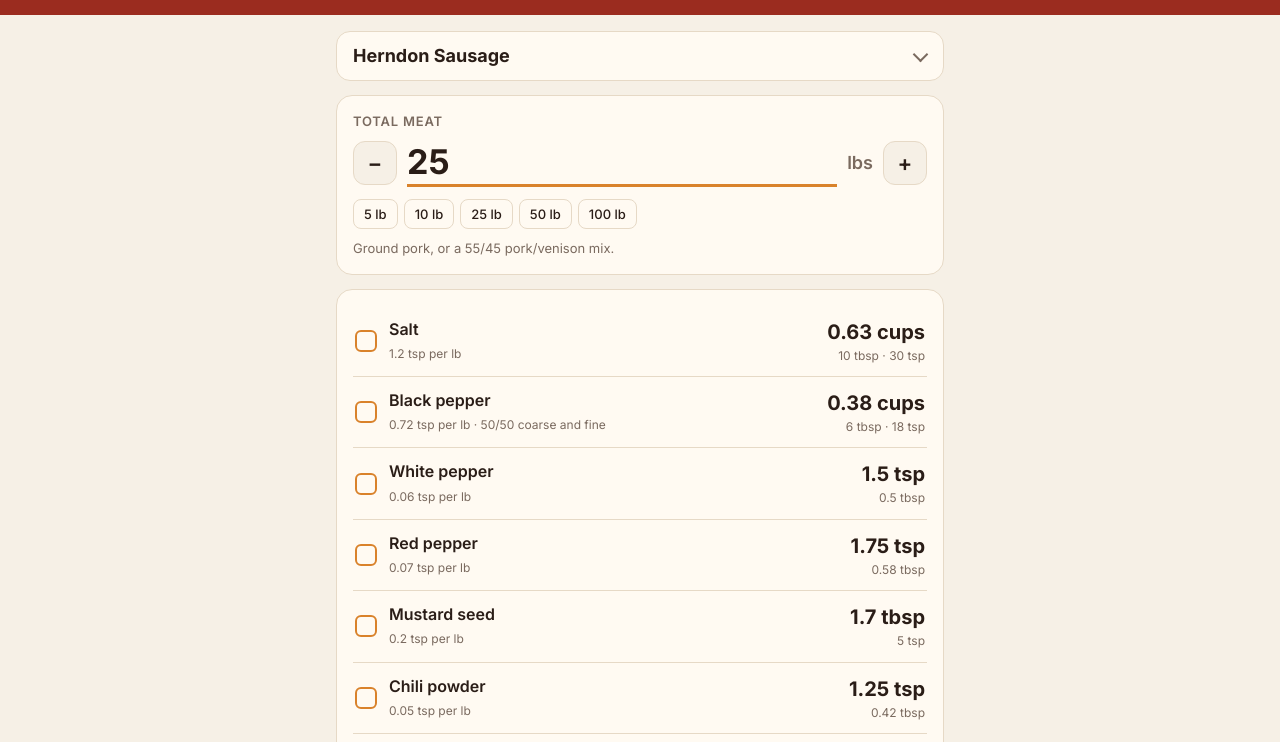
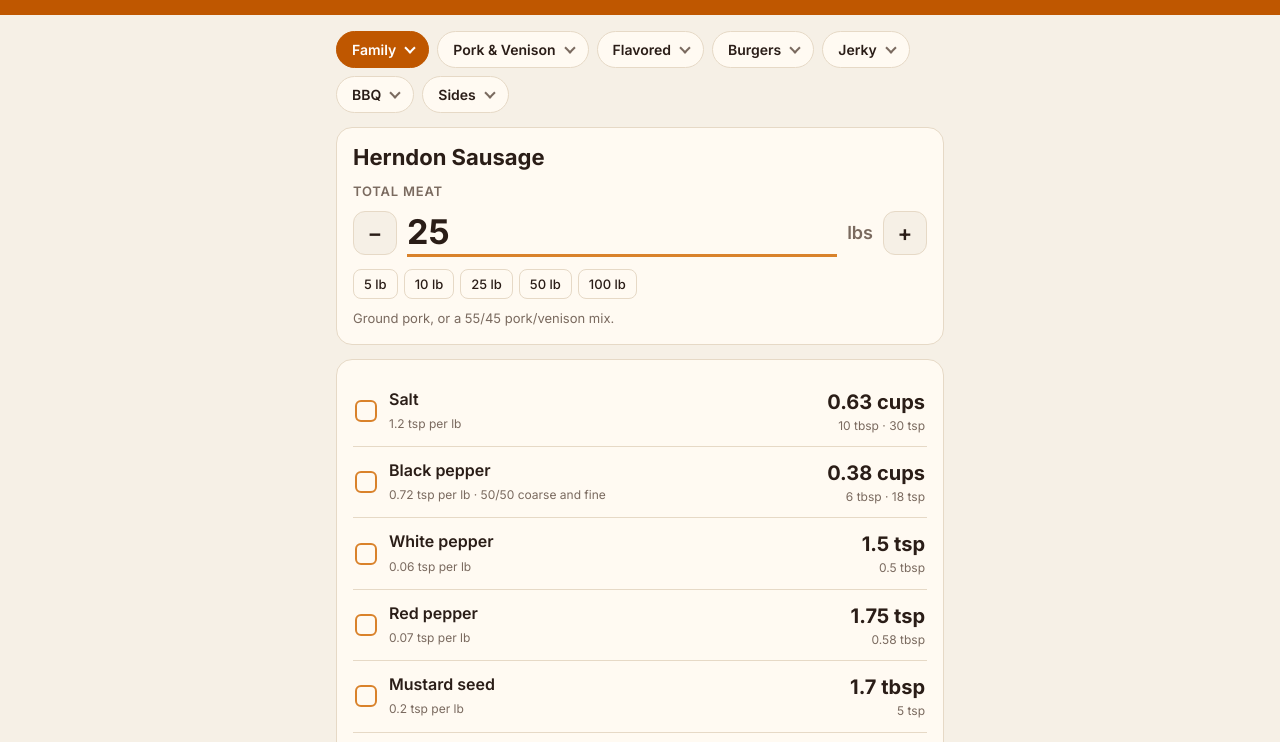
Before and after one commit to bherndon/sausage, a plain HTML site: page index.html in a window 1280 px wide. Shown: the part 90-832 px from the top of the page. Drawn offline with Linux system fonts and the light colour scheme.

Commit message:
Burnt orange header and category pill dropdowns
Co-Authored-By: Claude Opus 5.5 <noreply@anthropic.com>
Claude-Session: https://claude.ai/code/session_015K2AdxreaCMZV44mgza8BE

```diff
--- a/index.html
+++ b/index.html
@@ -9,11 +9,11 @@
 <style>
   :root{
     --bg:#f6f0e6; --card:#fffaf2; --ink:#2a1d17; --muted:#7a6a5f; --line:#e6d9c6;
-    --brand:#9b2c1f; --brand-ink:#fff; --accent:#d9822b; --done:#b7a99a; --tint:#f3e3cf;
+    --brand:#bf5700; --brand-ink:#fff; --accent:#d9822b; --done:#b7a99a; --tint:#f3e3cf;
   }
   @media (prefers-color-scheme: dark){
     :root{ --bg:#1b1512; --card:#251d18; --ink:#f3e9dc; --muted:#b3a291; --line:#3a2e26;
-      --brand:#c4452f; --accent:#e89a45; --done:#6f6257; --tint:#33271f; }
+      --brand:#c8641a; --accent:#e89a45; --done:#6f6257; --tint:#33271f; }
   }
   *{box-sizing:border-box}
   body{margin:0;background:var(--bg);color:var(--ink);font:16px/1.45 Inter,system-ui,sans-serif;-webkit-font-smoothing:antialiased}
@@ -21,11 +21,17 @@
   header h1{font-family:"Alfa Slab One",Georgia,serif;font-weight:400;font-size:28px;margin:0;letter-spacing:.5px}
   header p{margin:4px 0 0;opacity:.85;font-size:14px}
   main{max-width:640px;margin:0 auto;padding:16px}
-  .picker{position:relative;margin-bottom:14px}
-  .picker select{width:100%;appearance:none;-webkit-appearance:none;background:var(--card);color:var(--ink);
-    border:1.5px solid var(--line);border-radius:14px;padding:14px 44px 14px 16px;font:700 18px Inter,sans-serif}
-  .picker::after{content:"";position:absolute;right:18px;top:50%;width:9px;height:9px;margin-top:-7px;
-    border:solid var(--muted);border-width:0 2.5px 2.5px 0;transform:rotate(45deg);pointer-events:none}
+  .pills{display:flex;flex-wrap:wrap;gap:8px;margin-bottom:14px}
+  .pill{position:relative;display:inline-flex;align-items:center;max-width:100%;background:var(--card);color:var(--ink);
+    border:1.5px solid var(--line);border-radius:999px;padding:9px 32px 9px 15px;font:600 14px Inter,sans-serif}
+  .pill .lbl{white-space:nowrap;overflow:hidden;text-overflow:ellipsis}
+  .pill select{position:absolute;inset:0;width:100%;height:100%;opacity:0;cursor:pointer;font-size:16px}
+  .pill::after{content:"";position:absolute;right:14px;top:50%;width:6px;height:6px;margin-top:-5px;
+    border:solid var(--muted);border-width:0 2px 2px 0;transform:rotate(45deg);pointer-events:none}
+  .pill.on{background:var(--brand);border-color:var(--brand);color:#fff}
+  .pill.on::after{border-color:#fff}
+  .pill:focus-within{outline:2px solid var(--accent);outline-offset:2px}
+  .rname{font:700 22px Inter,sans-serif;margin:0 0 12px}
   .card{background:var(--card);border:1px solid var(--line);border-radius:16px;padding:16px;margin-bottom:14px}
   .meat label{display:block;font-size:13px;font-weight:600;color:var(--muted);text-transform:uppercase;letter-spacing:.06em}
   .meat-row{display:flex;align-items:center;gap:10px;margin-top:8px}
@@ -68,9 +74,10 @@
   <p>Pick a recipe, enter your amount, and every ingredient scales.</p>
 </header>
 <main>
-  <div class="picker"><select id="pick" aria-label="Recipe"></select></div>
+  <nav class="pills" id="pills" aria-label="Recipe categories"></nav>
 
   <section class="card meat">
+    <h2 class="rname" id="rname"></h2>
     <label for="qty" id="qtyLabel">Total meat</label>
     <div class="meat-row">
       <button class="step" id="minus" aria-label="Less">−</button>
@@ -338,21 +345,42 @@ let current = byId(location.hash.slice(1)) || byId(store.get("recipe")) || RECIP
 let state = store.get("state2") || {};
 
 const $ = id => document.getElementById(id);
-const pick = $("pick"), list = $("list"), qty = $("qty");
+const pills = $("pills"), list = $("list"), qty = $("qty");
 
 function rs(){ return state[current.id] || (state[current.id] = {q: current.start, done: []}); }
 function save(){ store.set("state2", state); store.set("recipe", current.id); }
 
 /* ---------- Rendering ---------- */
+const SHORT = {
+  "Family recipes (per lb of meat)":"Family",
+  "Pork & venison sausages (by weight)":"Pork & Venison",
+  "Flavored sausages (by weight)":"Flavored",
+  "Burgers (by weight)":"Burgers",
+  "Jerky":"Jerky",
+  "BBQ sauces, rubs & brines":"BBQ",
+  "BBQ sides":"Sides"
+};
+const pillSelects = {};
 function buildPicker(){
   const groups = {};
   RECIPES.forEach(r => (groups[r.group] = groups[r.group] || []).push(r));
   Object.entries(groups).forEach(([g, rs]) => {
-    const og = document.createElement("optgroup"); og.label = g;
-    rs.forEach(r => { const o = new Option(r.name, r.id); og.appendChild(o); });
-    pick.appendChild(og);
+    const wrap = document.createElement("span"); wrap.className = "pill";
+    const sel = document.createElement("select"); sel.setAttribute("aria-label", g);
+    const ph = new Option(SHORT[g] || g, ""); ph.disabled = true; sel.appendChild(ph);
+    rs.forEach(r => sel.appendChild(new Option(r.name, r.id)));
+    sel.onchange = () => { current = byId(sel.value); history.replaceState(null,"","#"+current.id); renderAll(); };
+    const lbl = document.createElement("span"); lbl.className = "lbl"; lbl.textContent = SHORT[g] || g;
+    wrap.appendChild(lbl); wrap.appendChild(sel); pills.appendChild(wrap);
+    pillSelects[g] = sel;
   });
-  pick.onchange = () => { current = byId(pick.value); history.replaceState(null,"","#"+current.id); renderAll(); };
+}
+function syncPills(){
+  Object.entries(pillSelects).forEach(([g, sel]) => {
+    const on = g === current.group;
+    sel.value = on ? current.id : "";
+    sel.parentNode.classList.toggle("on", on);
+  });
 }
 
 function setQty(n){
@@ -394,7 +422,8 @@ function renderList(){
 
 function renderAll(){
   const m = MODES[current.mode];
-  pick.value = current.id;
+  syncPills();
+  $("rname").textContent = current.name;
   $("qtyLabel").textContent = m.label;
   $("qtyUnit").textContent = m.unit;
   qty.step = m.step;
```
